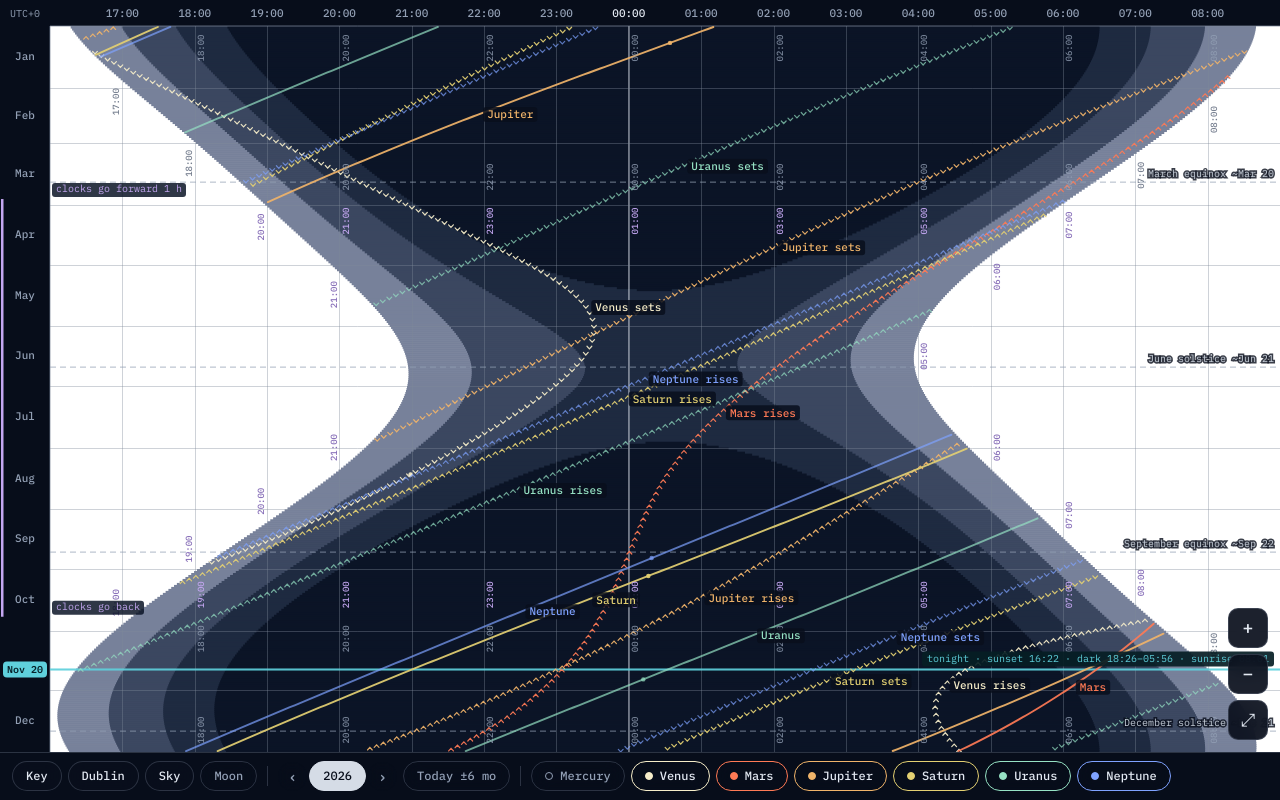
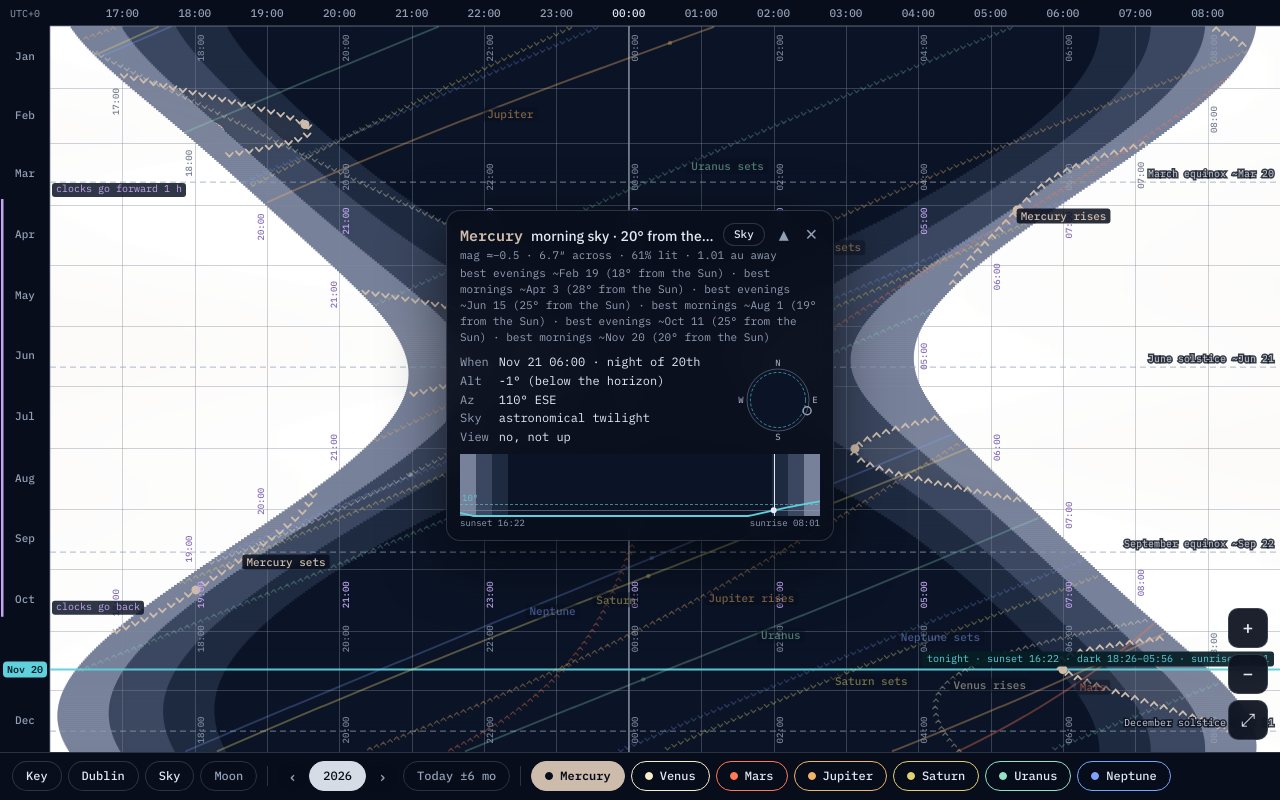
Before and after one commit to cosmic-obs/planets, a plain HTML site: page index.html in a window 1280 px wide. Both pictures are taken after a click on the button "Mercury". Drawn offline with Linux system fonts and the light colour scheme.

Commit message:
Planet chips step from drawn to picked to off

```diff
--- a/index.html
+++ b/index.html
@@ -63,11 +63,13 @@ body.morphing #chart { pointer-events: none; }
 #yearbtn { margin-inline: -4px; }
 .pill .n { margin-left: 6px; font-weight: 400; opacity: 0.7; }
 .chips { flex: none; display: flex; gap: 6px; }
-/* a planet's chip: its colour as a dot and a rim while it's drawn, hollow and grey while it's off */
+/* a planet's chip: hollow and grey while it's off, its colour as a dot and a rim while it's drawn, filled with its colour while picked */
 .planet { color: var(--soft); background: transparent; }
 .planet i { display: inline-block; width: 8px; height: 8px; margin-right: 7px; border-radius: 50%; border: 1.5px solid var(--soft); box-sizing: border-box; }
 .planet[aria-pressed="true"] { color: var(--ink); border-color: var(--c); }
 .planet[aria-pressed="true"] i { background: var(--c); border-color: var(--c); }
+.planet.sel { color: var(--bg); background: var(--c); font-weight: 600; }
+.planet.sel i { background: var(--bg); border-color: var(--bg); }
 input[type="checkbox"] { accent-color: var(--accent); margin: 0; }
 .zoom { position: fixed; z-index: 2; right: max(12px, env(safe-area-inset-right, 0px)); bottom: calc(var(--bar-h, 52px) + 12px); display: grid; gap: 6px; }
 .zbtn { width: 40px; height: 40px; border-radius: 10px; font: 500 18px/1 var(--font-data); display: grid; place-items: center; }
@@ -186,7 +188,7 @@ input[type="checkbox"] { accent-color: var(--accent); margin: 0; }
     <li><i class="full"></i>The night of the full Moon</li>
     <li><i class="dst"></i>Summer time: the times up the hour lines turn lilac and show the clock, an hour ahead of the ruler</li>
   </ul>
-  <p>The chart is drawn in the place's standard time, so the lines stay smooth through the year; the bar beside the dates marks summer time, when clocks run ahead of it. Times written out (the night tag, the planet's card, the readout under the pointer) are clock times, summer time included. Lines are drawn between sunset and sunrise only. Dark enough to see a planet means the Sun at least 6° down, or full darkness for Uranus and Neptune. Tap a date on the left to pick a night (tonight is picked when the page opens). Tap a line or its name to pick that planet. Its card shows where it is at the moment under the pointer, or wherever you last tapped. Pinch or scroll to zoom, drag to move. The chips in the bar choose which planets are drawn. Sky turns the picked night into the sky overhead: each planet flies from its place on the night's row to where it stands in the sky (tapping the date tag or the night's label does the same).</p>
+  <p>The chart is drawn in the place's standard time, so the lines stay smooth through the year; the bar beside the dates marks summer time, when clocks run ahead of it. Times written out (the night tag, the planet's card, the readout under the pointer) are clock times, summer time included. Lines are drawn between sunset and sunrise only. Dark enough to see a planet means the Sun at least 6° down, or full darkness for Uranus and Neptune. Tap a date on the left to pick a night (tonight is picked when the page opens). Tap a line or its name to pick that planet. Its card shows where it is at the moment under the pointer, or wherever you last tapped. Pinch or scroll to zoom, drag to move. Tapping a planet's chip in the bar steps it from drawn to picked to off, and back to drawn. Sky turns the picked night into the sky overhead: each planet flies from its place on the night's row to where it stands in the sky (tapping the date tag or the night's label does the same).</p>
 </section>
 
 <section class="panel dialog place" id="place" hidden>
@@ -1144,6 +1146,7 @@ function select(hit) {
     DIALOGS.card.open();
   }
   showHover();
+  syncChips();
   redraw();
 }
 const ordinal = n => n + (n % 100 >= 11 && n % 100 <= 13 ? 'th' : ['th', 'st', 'nd', 'rd'][n % 10] || 'th');
@@ -1449,7 +1452,7 @@ window.addEventListener('keydown', e => {
 
 
 const toolbar = $('toolbar');
-// ---------- the planets in the bar: a chip each, to draw it or leave it off ----------
+// ---------- the planets in the bar: a chip each, tapped round from drawn to picked to off ----------
 const chips = $('chips');
 for (const o of OBJS) {
   const b = document.createElement('button');
@@ -1458,10 +1461,25 @@ for (const o of OBJS) {
   b.dataset.id = o.id;
   b.style.setProperty('--c', o.color);
   b.append(document.createElement('i'), o.id);
-  b.addEventListener('click', () => setHidden(o.id, isShown(o)));
+  b.addEventListener('click', () => {
+    if (!isShown(o)) setHidden(o.id, false);
+    else if (sel !== o) pickFromChip(o);
+    else setHidden(o.id, true);
+  });
   chips.append(b);
 }
-function syncChips() { for (const b of chips.children) b.setAttribute('aria-pressed', String(!hidden.has(b.dataset.id))); }
+// picked from its chip: on the picked night, where it's highest, or else where it rises or sets, or else at midnight
+function pickFromChip(o) {
+  const d = selDay, t = KINDS.map(k => lineAt(o, k, d)).find(t => t != null) ?? 24;
+  select({ o, d, t });
+}
+function syncChips() {
+  for (const b of chips.children) {
+    b.setAttribute('aria-pressed', String(!hidden.has(b.dataset.id)));
+    b.classList.toggle('sel', !!sel && sel.id === b.dataset.id);
+    b.title = hidden.has(b.dataset.id) ? 'Off: tap to draw it' : b.classList.contains('sel') ? 'Picked: tap to turn it off' : 'Drawn: tap to pick it';
+  }
+}
 function setHidden(id, hide) {
   hide ? hidden.add(id) : hidden.delete(id);
   try { localStorage.setItem('planet-calendar-hidden', JSON.stringify([...hidden])); } catch {}
```
